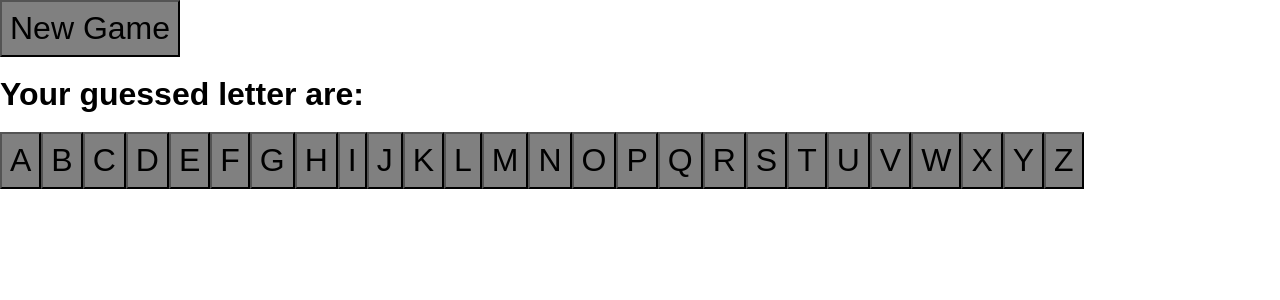
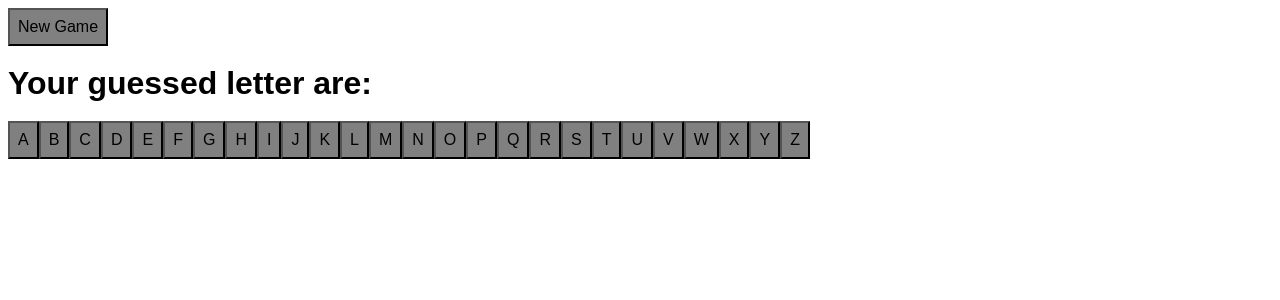
Before and after one commit to Amheisern/Snowman, a React (Vite) app: page / in a window 1280 px wide. Shown: the top 300 px of the page. Built offline with nearby package versions, Linux system fonts and the light colour scheme.

Commit message:
made surecorrect guesses reset when newgame

```diff
--- a/src/App.tsx
+++ b/src/App.tsx
@@ -1,4 +1,14 @@
 import React, { useState } from 'react'
+//importing the images to build a snowman
+import step_0 from '/src/images/step_0.png'
+import step_1 from '/src/images/step_1.png'
+import step_2 from '/src/images/step_2.png'
+import step_3 from '/src/images/step_3.png'
+import step_4 from '/src/images/step_4.png'
+import step_5 from '/src/images/step_5.png'
+import step_6 from '/src/images/step_6.png'
+import step_7 from '/src/images/step_7.png'
+// dont need below code since i'm fetching a world from an API
 // import words from './words.json'
 const ALPHABET = [
   'A',
@@ -36,6 +46,7 @@ export function App() {
 
   async function newGame() {
     setGuessedLetters('')
+    setCorrectLetters('')
 
     const response = await fetch(
       'https://sdg-words.herokuapp.com/api/words/random'
--- a/src/index.scss
+++ b/src/index.scss
@@ -12,17 +12,8 @@
   --tangerine: #f99d1b;
 }
 
-html {
-  height: 100%;
-}
-
-body {
-  margin: 0;
-  min-height: 100%;
-}
-
 button {
-  font-size: 2rem;
+  font-size: 1rem;
   background: grey;
   margin: 0;
   padding: 0.5rem;
```
